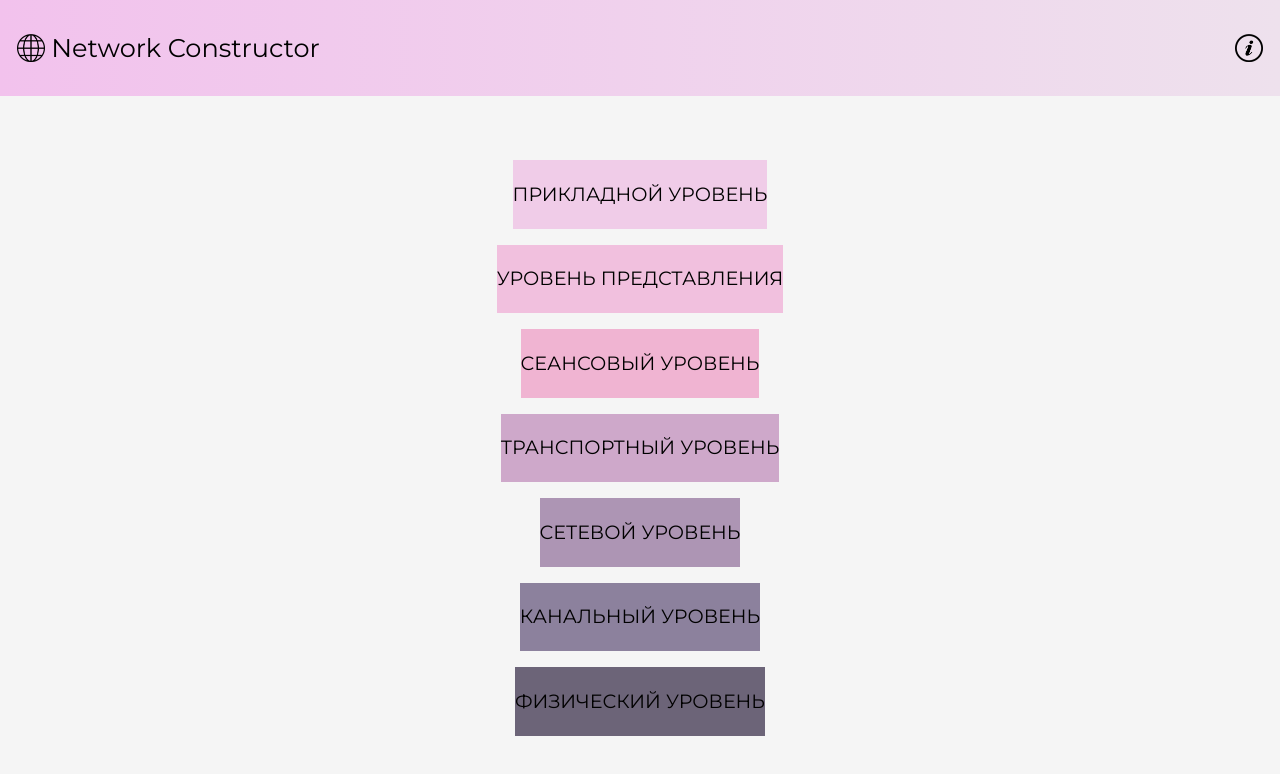
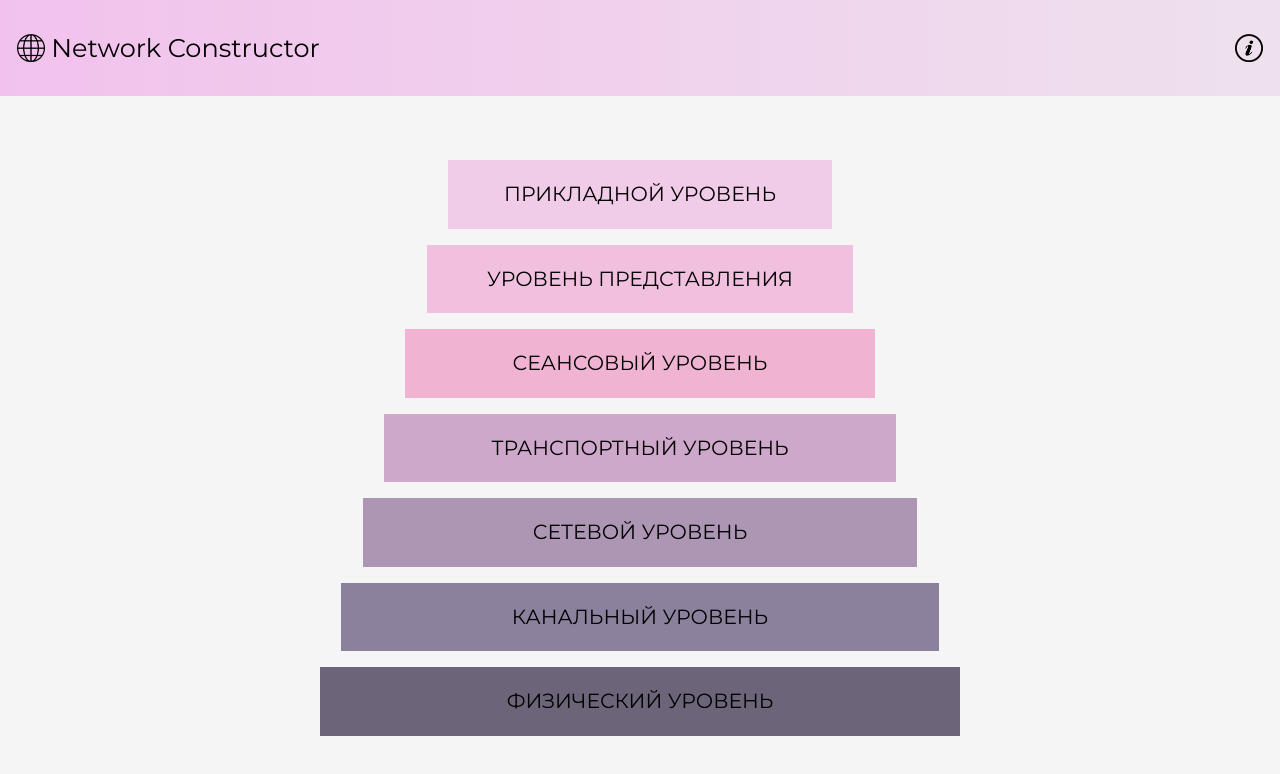
Before and after one commit to Hel7oBToPuM/network-constructor, a Vue app: page / in a window 1280 px wide. Shown: the top 774 px of the page. Built offline with nearby package versions, Linux system fonts and the light colour scheme.

Commit message:
Add button animation to Level and description slot

```diff
--- a/src/components/LevelsItem.vue
+++ b/src/components/LevelsItem.vue
@@ -1,16 +1,14 @@
 <script setup>
-import { ref } from "vue";
-const show = ref(false);
-const props = defineProps(["classLevel", "color", "buttonHeight"]);
+const props = defineProps(["classLevel", "color", "btnHeight", "width", "activeWidth", "isActive"]);
 </script>
 
 <template>
-  <li :class="{[classLevel]: true, active: show }" >
-    <button :style="{backgroundColor: `${color}d0`, height: `${buttonHeight}vh`}" @click="show = !show">
-      <slot></slot>
+  <li :style="{width: isActive ? `${activeWidth}%` : `${width}%`}" :class="{[classLevel]: true, active: isActive }">
+    <button :style="{backgroundColor: `${color}d0`, height: `${btnHeight}vh`}" @click="$emit('clicked')">
+      <slot name="title"></slot>
     </button>
     <Transition>
-      <p v-if="show">hello</p>
+      <p v-if="isActive" :style="{backgroundColor: `${color}51`}"><slot v-if="isActive" name="description"></slot></p>
     </Transition>
   </li>
 </template>
@@ -19,14 +17,24 @@ const props = defineProps(["classLevel", "color", "buttonHeight"]);
 li {
   display: flex;
   flex-direction: column;
+  transition: width 0.5s ease;
 }
+
 button {
   line-height: 1;
-  font-size: 1.5vw;
+  font-size: 1.6vw;
   font-family: 'Montserrat', sans-serif;
   text-transform: uppercase;
 }
-.active {
-    width: 58%;
+button:hover {
+  cursor: pointer;
+}
+
+p {
+  padding: 2%;
+  font-size: 1.4vw;
+  line-height: 1.2;
+  text-align: justify;
+  border-radius: 0 0 0.3vw 0.3vw;
 }
 </style>
--- a/src/pages/LevelsView.vue
+++ b/src/pages/LevelsView.vue
@@ -1,11 +1,11 @@
 <script setup>
 import {ref} from "vue";
-import LevelsItem from "@/components/LevelsItem.vue";
+import Level from "@/components/LevelsItem.vue";
 
 const padding = 8
 const height = 100 - 2 * padding - 12
 const gap = 2
-const lastElementWidth = 58
+const lastElementWidth = 50
 
 const levels = ref(
     {
@@ -26,7 +26,11 @@ const levels = ref(
       },
       "Транспортный уровень": {
         color: "#c697c1",
-        description: "Lorem Ipsum",
+        description: `Транспортный уровень, или уровень 4 модели OSI, управляет сетевым трафиком между хостами и \
+         конечными системами, гарантируя полный поток данных. Объем, назначение и скорость передачи данных \
+         контролируются протоколами транспортного уровня. Пакеты данных должны быть получены и отправлены на \
+         соответствующую машину сетевым уровнем. После этого транспортный уровень принимает пакеты, сортирует их и \
+         ищет ошибки. Затем он направляет их на сеансовый уровень соответствующей компьютерной программы.`,
         protocols: ["TCP", "UDP", "SCTP"]
       },
       "Сетевой уровень": {
@@ -46,20 +50,27 @@ const levels = ref(
       },
     }
 )
+
+const activeButtonIndex = ref(null);
 </script>
 
 <template>
   <main :style="{padding: `${padding}vh 0`}">
     <ul :style="{gap: `${gap}vh`}" class="levels">
-      <LevelsItem
+      <Level
           v-for="(props, title, index) in levels"
           :key="index"
-          :class-level="'level-' + index"
+          :class-level="`level-${index}`"
           :color="props.color"
-          :button-height="(height - 2*(Object.keys(levels).length - 1))/Object.keys(levels).length"
+          :btn-height="(height - gap*(Object.keys(levels).length - 1))/Object.keys(levels).length"
+          :width="lastElementWidth - (lastElementWidth / 15) * (Object.keys(levels).length - 1 - index)"
+          :active-width="lastElementWidth"
+          :is-active="activeButtonIndex === index"
+          @clicked="activeButtonIndex = (index !== activeButtonIndex ? index : null)"
       >
-        {{ title }}
-      </LevelsItem>
+        <template #title>{{ title }}</template>
+        <template #description>{{ props.description }}</template>
+      </Level>
     </ul>
   </main>
 </template>
```
